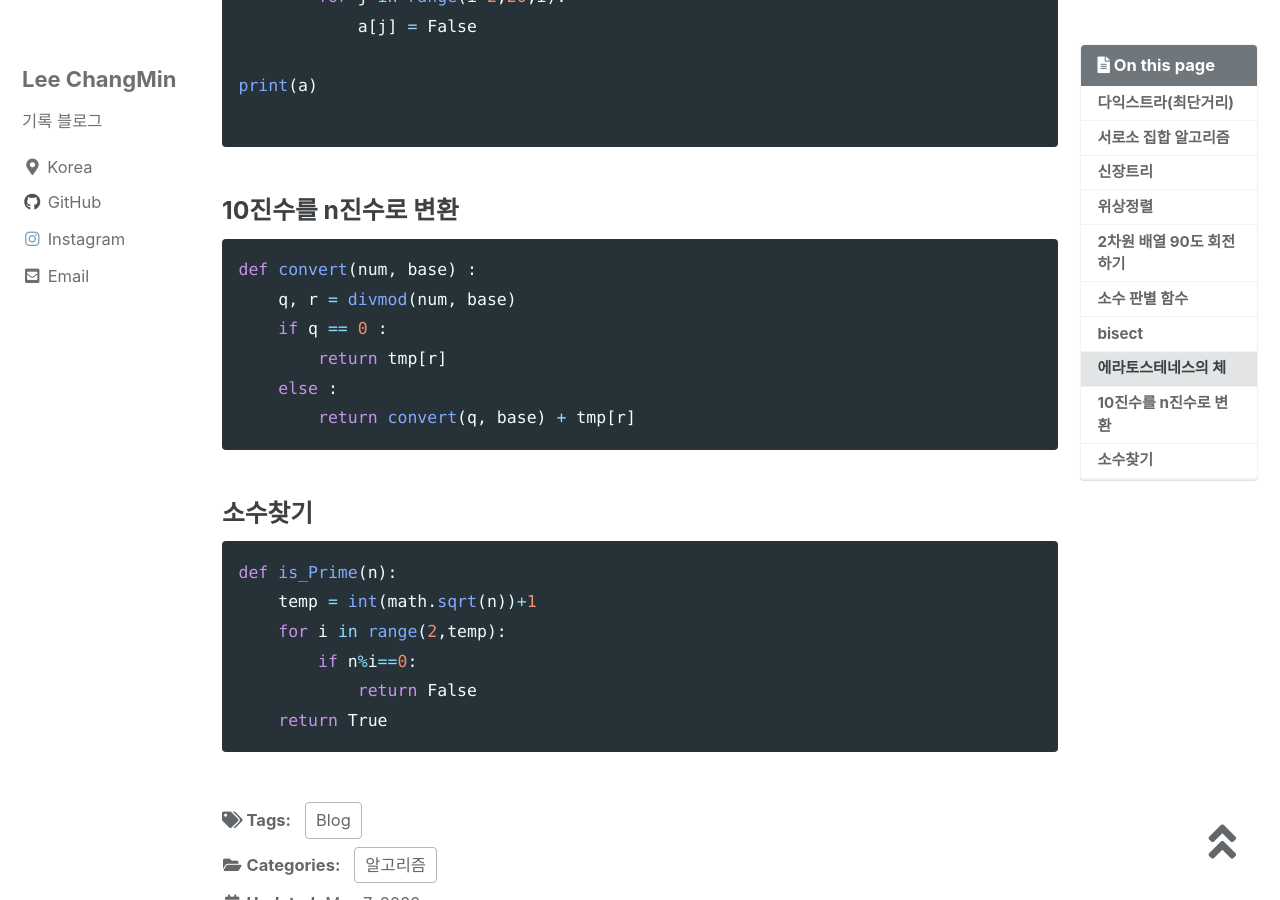
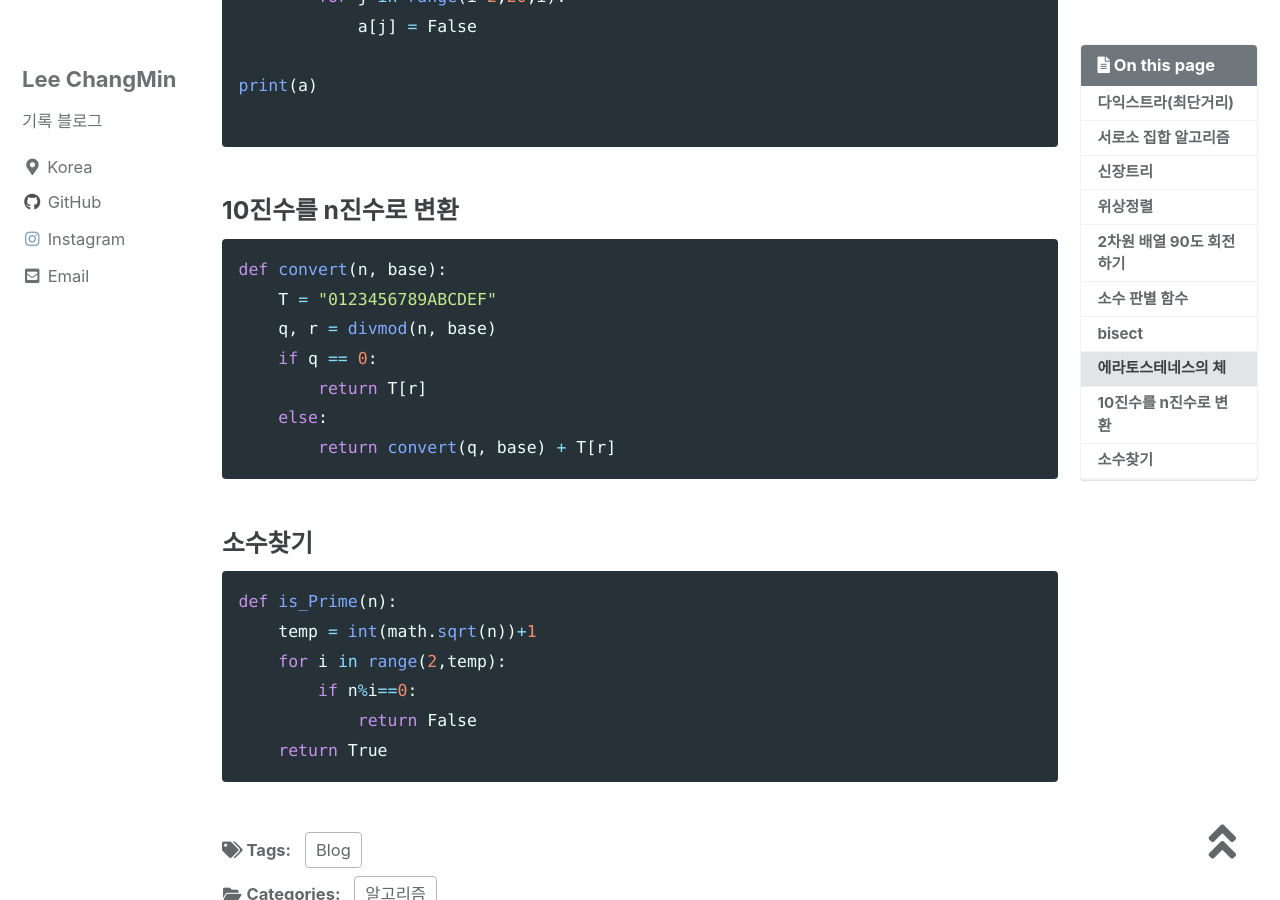
Before and after one commit to changmin2/changmin2.github.io, a Jekyll site: the page built from _posts/2022-05-07-알고리즘.md, in a window 1280 px wide and 900 px high, scrolled down 5446 px. Built offline with Jekyll 4.4.1, drawn with Linux system fonts in a browser that asks for light colours; cached includes are drawn as plain includes; comment, search, counter and statistics services are not loaded.

Commit message:
n진수 변환 알고리즘 수정

````diff
--- a/_posts/2022-05-07-알고리즘.md
+++ b/_posts/2022-05-07-알고리즘.md
@@ -200,12 +200,13 @@ print(a)
 ### 10진수를 n진수로 변환
 
 ```python
-def convert(num, base) :
-    q, r = divmod(num, base)
-    if q == 0 :
-        return tmp[r]
-    else :
-        return convert(q, base) + tmp[r]
+def convert(n, base):
+    T = "0123456789ABCDEF"
+    q, r = divmod(n, base)
+    if q == 0:
+        return T[r]
+    else:
+        return convert(q, base) + T[r]
 ```
 
 ### 소수찾기
````
